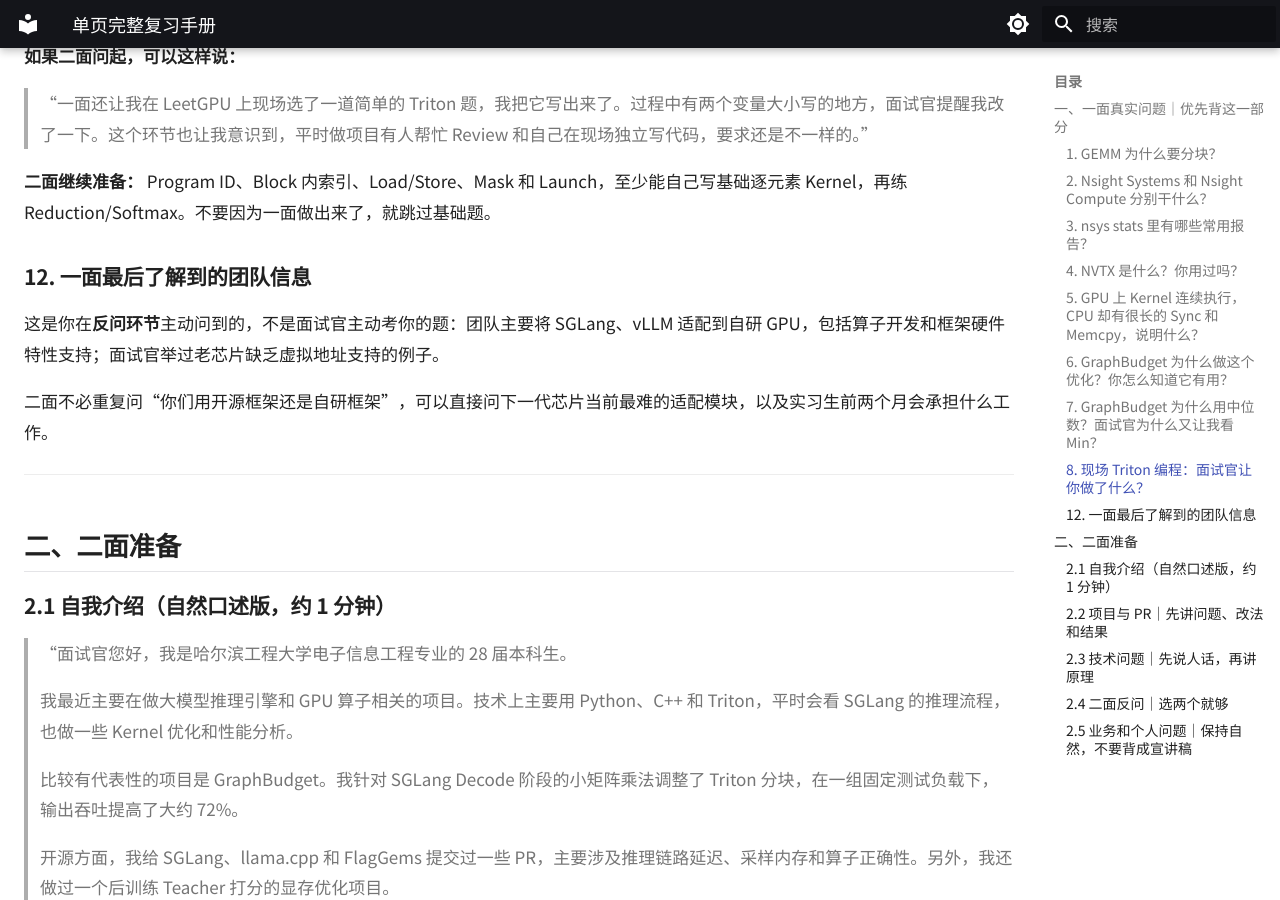
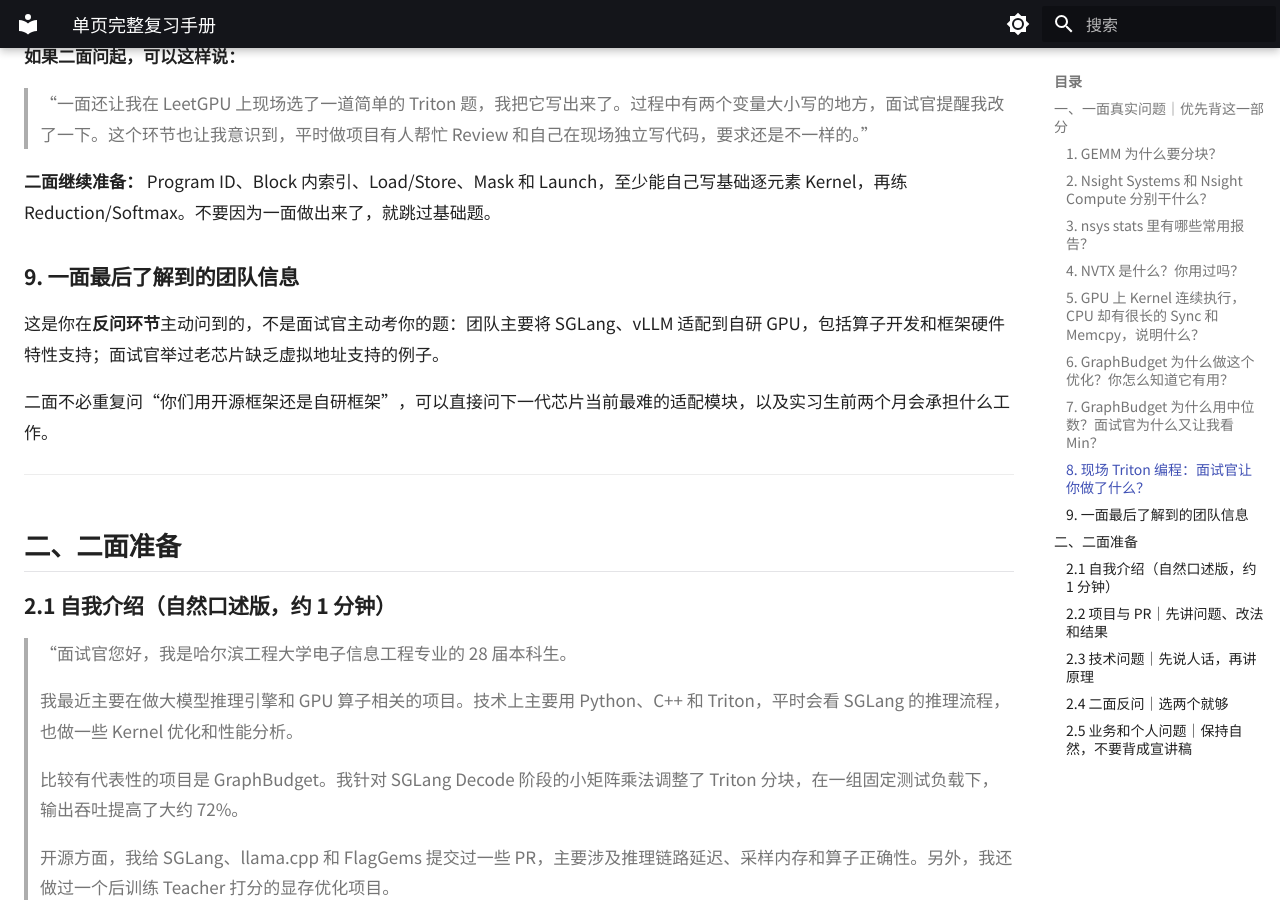
Before and after one commit to yu830/ai-infra-handbook, an MkDocs documentation site: the page built from docs/index.md, in a window 1280 px wide and 900 px high, scrolled down 2702 px. Built offline with MkDocs 1.6.1 and Material for MkDocs 9.7.7, drawn with Linux system fonts in a browser that asks for light colours.

Commit message:
docs: renumber first-round review after merging benchmark questions

```diff
--- a/docs/index.md
+++ b/docs/index.md
@@ -78,7 +78,7 @@
 
 **二面继续准备：** Program ID、Block 内索引、Load/Store、Mask 和 Launch，至少能自己写基础逐元素 Kernel，再练 Reduction/Softmax。不要因为一面做出来了，就跳过基础题。
 
-### 12. 一面最后了解到的团队信息
+### 9. 一面最后了解到的团队信息
 
 这是你在**反问环节**主动问到的，不是面试官主动考你的题：团队主要将 SGLang、vLLM 适配到自研 GPU，包括算子开发和框架硬件特性支持；面试官举过老芯片缺乏虚拟地址支持的例子。
 
```
